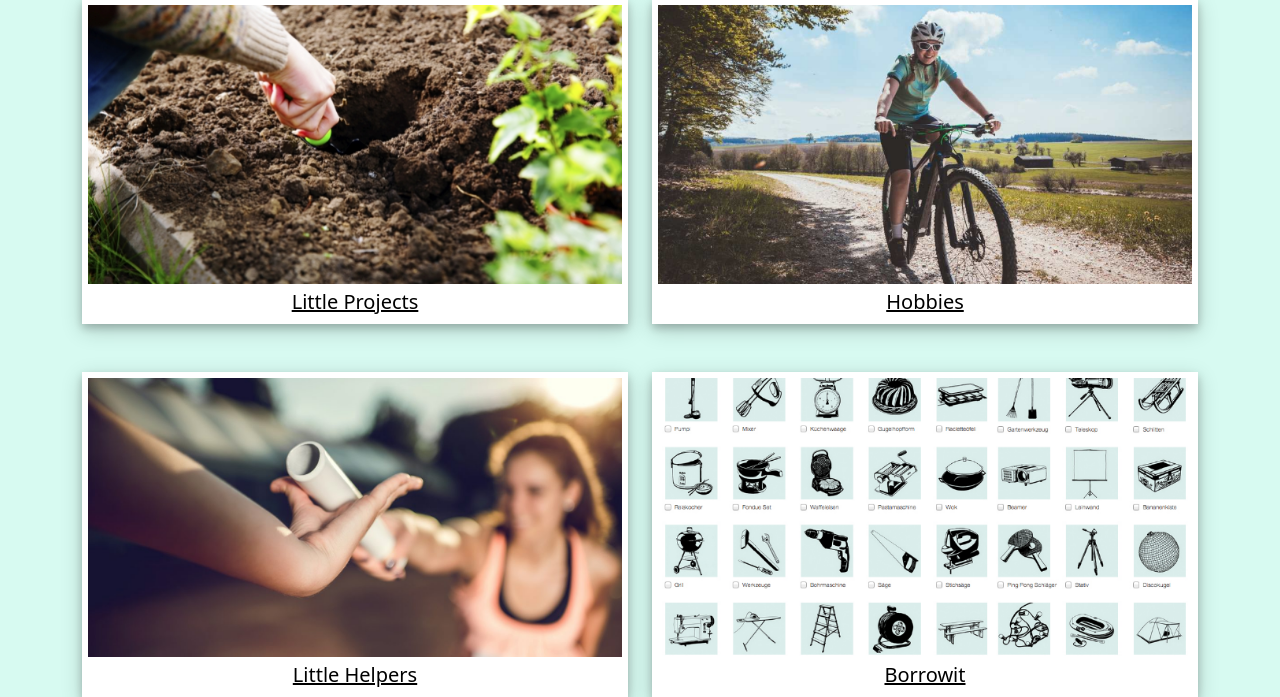
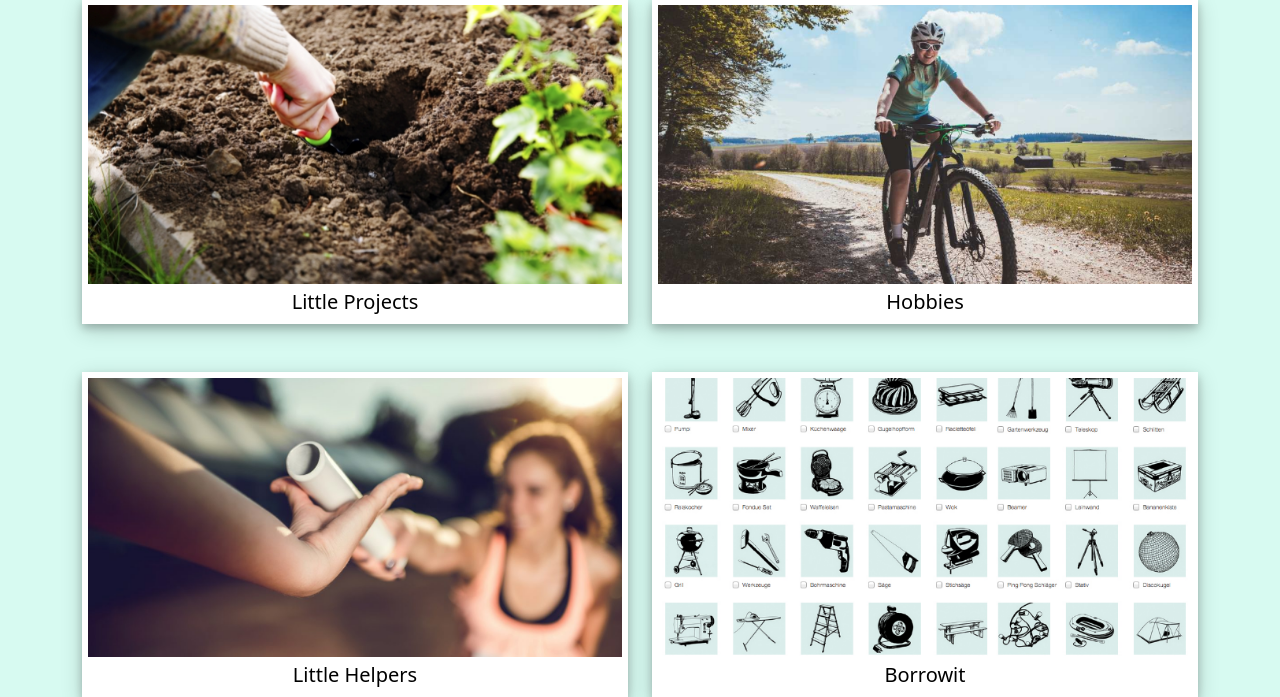
Before and after one commit to mille1992/project5, a Django app: page / in a window 1280 px wide. Shown: the part 399-1096 px from the top of the page. Run offline with Django 3.2, Linux system fonts and the light colour scheme; some libraries are stand-ins or nearby versions.

Commit message:
Change landing page decoration to cooler

```diff
--- a/project5/yayberhood/static/yayberhood/css/landingPage.css
+++ b/project5/yayberhood/static/yayberhood/css/landingPage.css
@@ -35,6 +35,7 @@
 .lp_image_link{
     color: black;
     transition: .5s ease;
+    text-decoration: none;
 }
 .lp_image_link:hover{
     color: #00d199;
```
